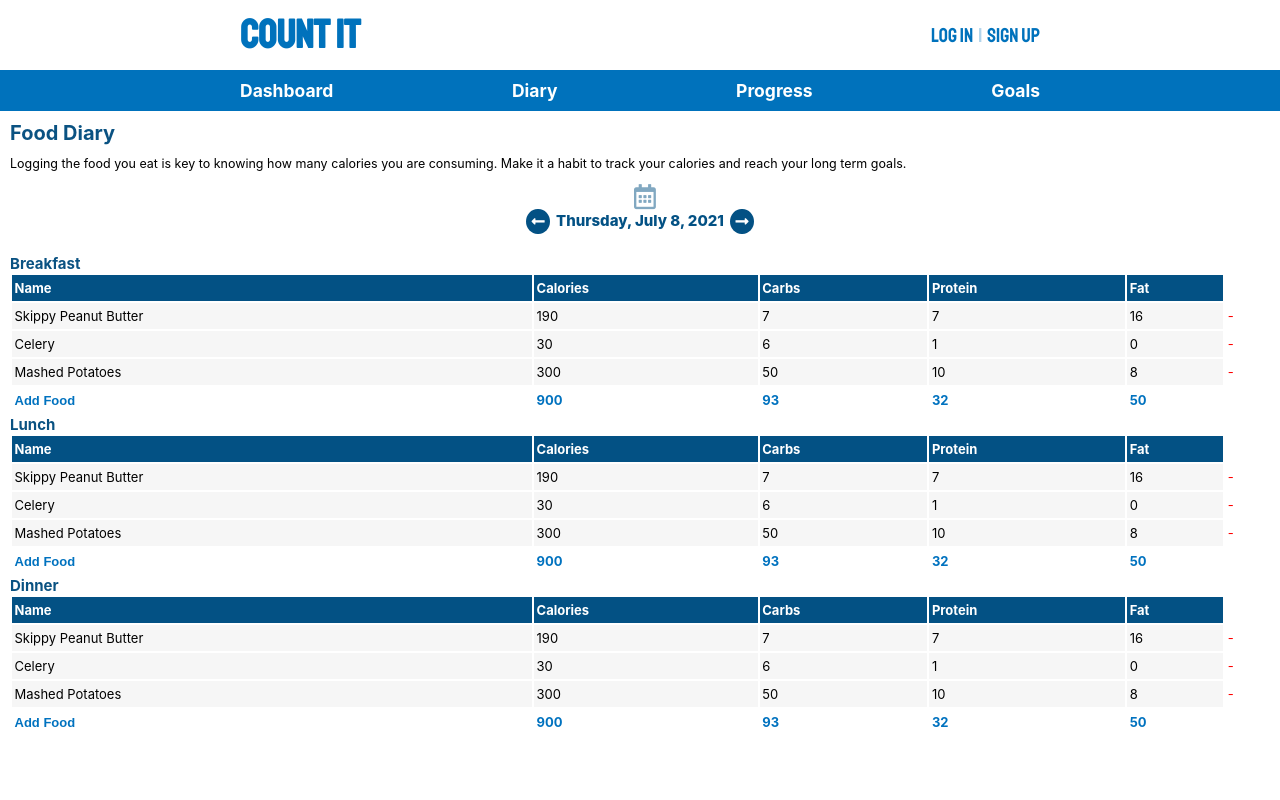
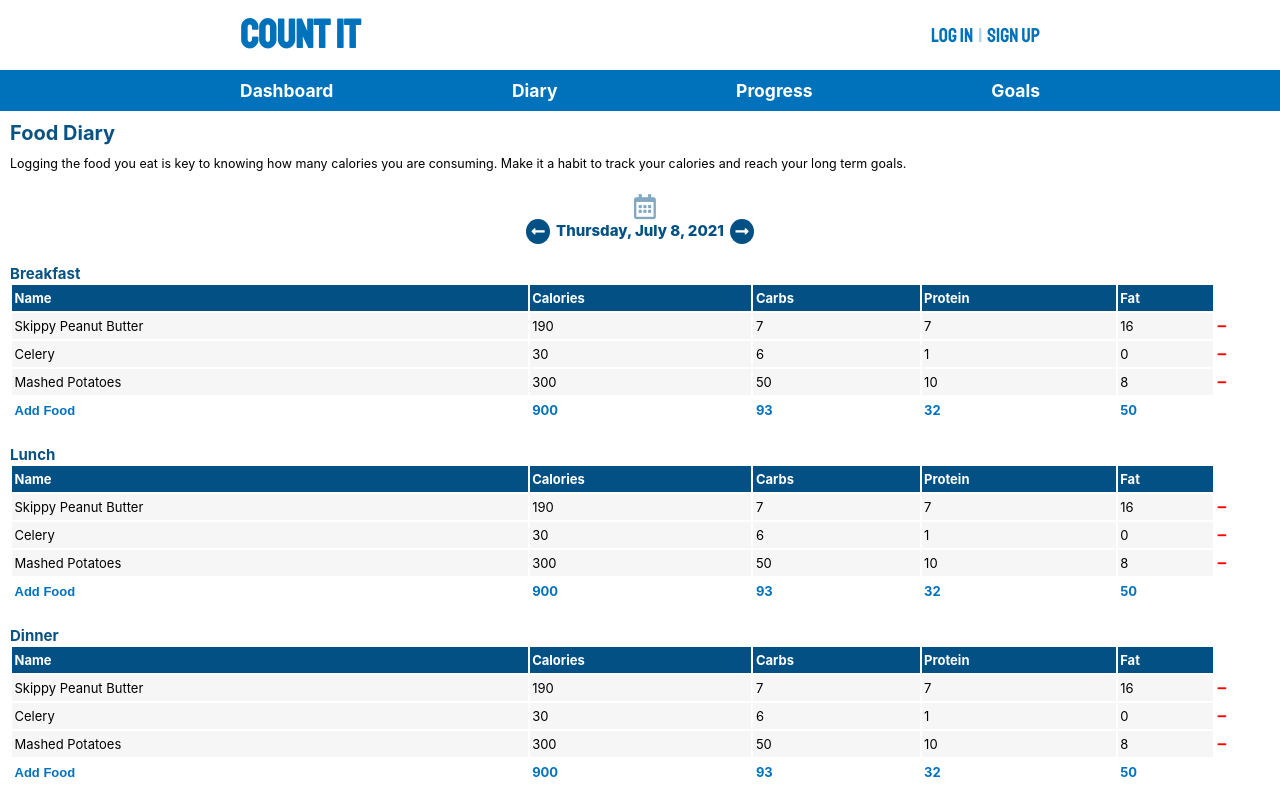
Before and after one commit to jmobes/nutrition-tracker, a React (Create React App) app in the folder frontend/: page /diary in a window 1280 px wide. Built offline with nearby package versions, Linux system fonts and the light colour scheme.

Commit message:
added minus icon that will be used to delete a food entry

```diff
--- a/frontend/src/pages/Diary.css
+++ b/frontend/src/pages/Diary.css
@@ -2,7 +2,7 @@
   padding: 1rem;
 }
 .diary__header {
-  padding-top: 1rem;
+  padding-top: 2rem;
 }
 .diary__title {
   font-size: 2rem;
@@ -48,8 +48,8 @@
   display: flex;
   align-items: center;
 }
-.diary__meals {
-  margin-top: 2rem;
+.diary__meal {
+  padding-top: 2rem;
 }
 .diary__meal__title {
   font-size: 1.5rem;
@@ -86,3 +86,6 @@
   color: #0072bf;
   font-weight: 700;
 }
+.fa-minus {
+  font-size: 1rem;
+}
--- a/frontend/src/pages/Diary.jsx
+++ b/frontend/src/pages/Diary.jsx
@@ -45,7 +45,9 @@
                 <td>7</td>
                 <td>7</td>
                 <td>16</td>
-                <td className="empty__col">-</td>
+                <td className="empty__col">
+                  <i class="fas fa-minus"></i>
+                </td>
               </tr>
               <tr className="diary__meal__table__row">
                 <td>Celery</td>
@@ -53,7 +55,9 @@
                 <td>6</td>
                 <td>1</td>
                 <td>0</td>
-                <td className="empty__col">-</td>
+                <td className="empty__col">
+                  <i class="fas fa-minus"></i>
+                </td>
               </tr>
               <tr className="diary__meal__table__row">
                 <td>Mashed Potatoes</td>
@@ -61,7 +65,9 @@
                 <td>50</td>
                 <td>10</td>
                 <td>8</td>
-                <td className="empty__col">-</td>
+                <td className="empty__col">
+                  <i class="fas fa-minus"></i>
+                </td>
               </tr>
             </tbody>
             <tfoot>
@@ -97,7 +103,9 @@
                 <td>7</td>
                 <td>7</td>
                 <td>16</td>
-                <td className="empty__col">-</td>
+                <td className="empty__col">
+                  <i class="fas fa-minus"></i>
+                </td>
               </tr>
               <tr className="diary__meal__table__row">
                 <td>Celery</td>
@@ -105,7 +113,9 @@
                 <td>6</td>
                 <td>1</td>
                 <td>0</td>
-                <td className="empty__col">-</td>
+                <td className="empty__col">
+                  <i class="fas fa-minus"></i>
+                </td>
               </tr>
               <tr className="diary__meal__table__row">
                 <td>Mashed Potatoes</td>
@@ -113,7 +123,9 @@
                 <td>50</td>
                 <td>10</td>
                 <td>8</td>
-                <td className="empty__col">-</td>
+                <td className="empty__col">
+                  <i class="fas fa-minus"></i>
+                </td>
               </tr>
             </tbody>
             <tfoot>
@@ -149,7 +161,9 @@
                 <td>7</td>
                 <td>7</td>
                 <td>16</td>
-                <td className="empty__col">-</td>
+                <td className="empty__col">
+                  <i class="fas fa-minus"></i>
+                </td>
               </tr>
               <tr className="diary__meal__table__row">
                 <td>Celery</td>
@@ -157,7 +171,9 @@
                 <td>6</td>
                 <td>1</td>
                 <td>0</td>
-                <td className="empty__col">-</td>
+                <td className="empty__col">
+                  <i class="fas fa-minus"></i>
+                </td>
               </tr>
               <tr className="diary__meal__table__row">
                 <td>Mashed Potatoes</td>
@@ -165,7 +181,9 @@
                 <td>50</td>
                 <td>10</td>
                 <td>8</td>
-                <td className="empty__col">-</td>
+                <td className="empty__col">
+                  <i class="fas fa-minus"></i>
+                </td>
               </tr>
             </tbody>
             <tfoot>
```
